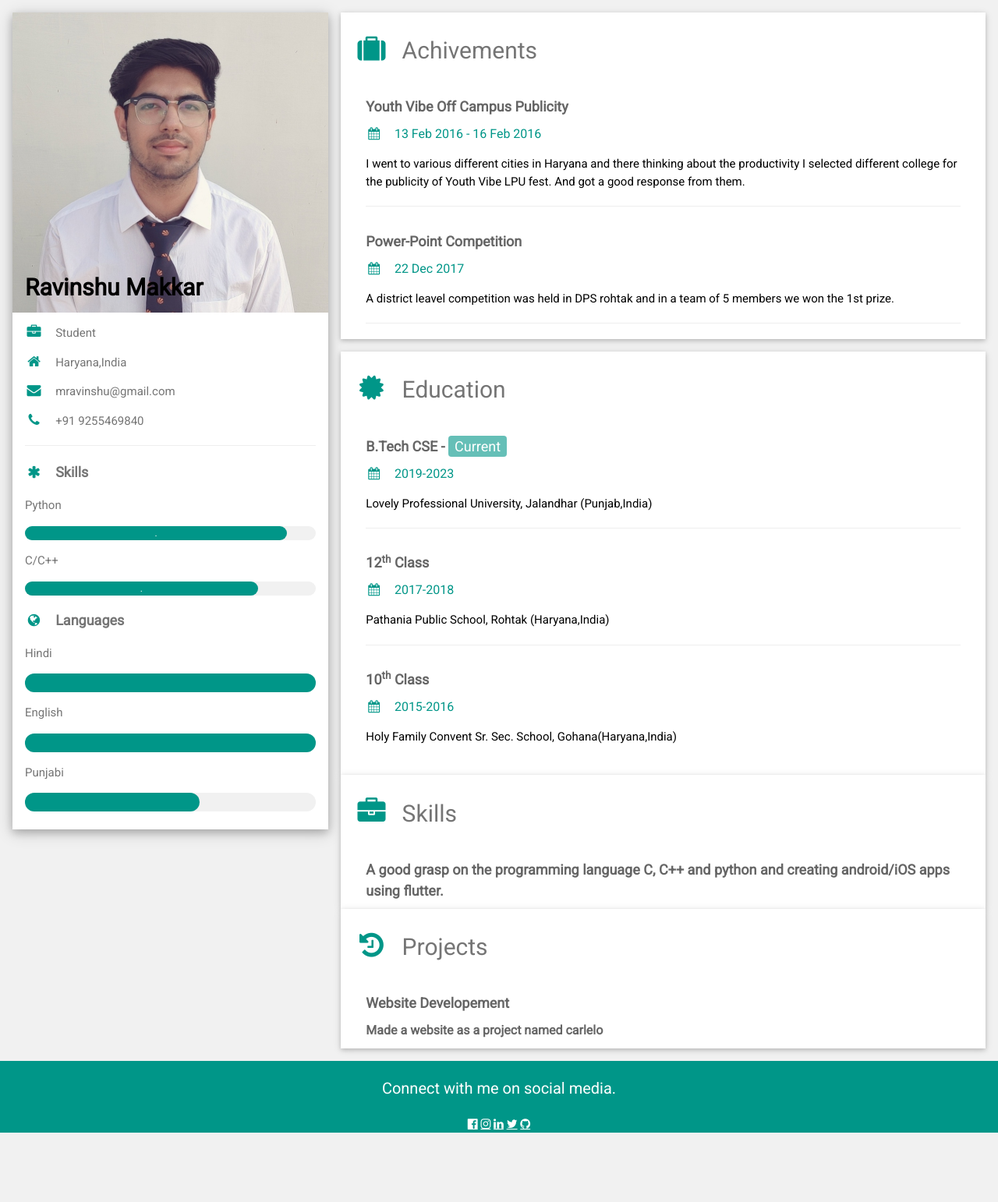
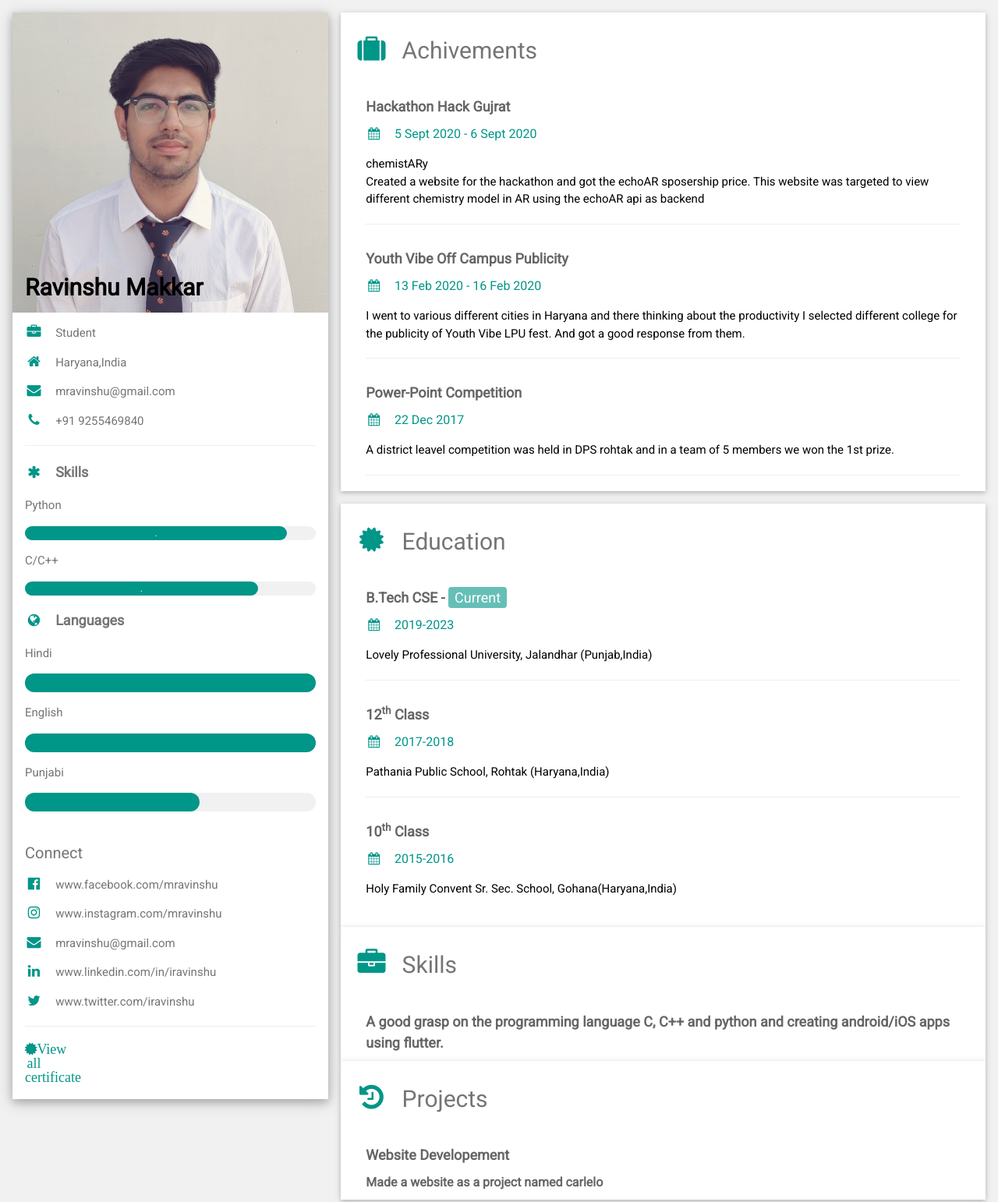
Before and after one commit to mravinshu/mine, a plain HTML site: page index.htm in a window 1280 px wide. Shown: the top 1542 px of the page at 78% size. Before the commit the page ends 1453 px from the top, so only its background shows below. Drawn offline with nearby package versions, Linux system fonts and the light colour scheme.

Commit message:
Add files via upload

```diff
--- a/index.htm
+++ b/index.htm
@@ -60,6 +60,14 @@ html,body,h1,h2,h3,h4,h5,h6 {font-family: "Roboto", sans-serif}
             <div class="w3-round-xlarge w3-teal" style="height:24px;width:60%"></div>
           </div>
           <br>
+          <p><h4>Connect</h4></p>
+          <p><i class="fa fa-facebook-official fa-fw w3-margin-right w3-large w3-text-teal"></i>www.facebook.com/mravinshu</p>
+          <p><i class="fa fa-instagram fa-fw w3-margin-right w3-large w3-text-teal"></i>www.instagram.com/mravinshu</p>
+          <p><i class="fa fa-envelope fa-fw w3-margin-right w3-large w3-text-teal"></i>mravinshu@gmail.com</p>
+          <p><i class="fa fa-linkedin fa-fw w3-margin-right w3-large w3-text-teal"></i>www.linkedin.com/in/iravinshu</p>
+          <p><i class="fa fa-twitter fa-fw w3-margin-right w3-large w3-text-teal"></i>www.twitter.com/iravinshu</p>
+          <hr>
+          <a href="#"> <p><h5><i class="fa fa-certificate fa-fw w3-margin-right w3-large w3-text-teal">View all certificate</i></h5></p></a>
         </div>
       </div><br>
 
@@ -71,8 +79,14 @@ html,body,h1,h2,h3,h4,h5,h6 {font-family: "Roboto", sans-serif}
       <div class="w3-container w3-card w3-white w3-margin-bottom">
         <h2 class="w3-text-grey w3-padding-16"><i class="fa fa-suitcase fa-fw w3-margin-right w3-xxlarge w3-text-teal"></i>Achivements</h2>
         <div class="w3-container">
+          <h5 class="w3-opacity"><b>Hackathon Hack Gujrat</b></h5>
+          <h6 class="w3-text-teal"><i class="fa fa-calendar fa-fw w3-margin-right"></i>5 Sept 2020 - 6 Sept 2020</h6>
+          <p>chemistARy <br> Created a website for the hackathon and got the echoAR sposership price. This website was targeted to view different chemistry model in AR using the echoAR api as backend</p>
+          <hr>
+        </div>
+        <div class="w3-container">
           <h5 class="w3-opacity"><b>Youth Vibe Off Campus Publicity</b></h5>
-          <h6 class="w3-text-teal"><i class="fa fa-calendar fa-fw w3-margin-right"></i>13 Feb 2016 - 16 Feb 2016</h6>
+          <h6 class="w3-text-teal"><i class="fa fa-calendar fa-fw w3-margin-right"></i>13 Feb 2020 - 16 Feb 2020</h6>
           <p>I went to various different cities in Haryana and there thinking about the productivity I selected different college for the publicity of Youth Vibe LPU fest. And got a good response from them.</p>
           <hr>
         </div>
```
